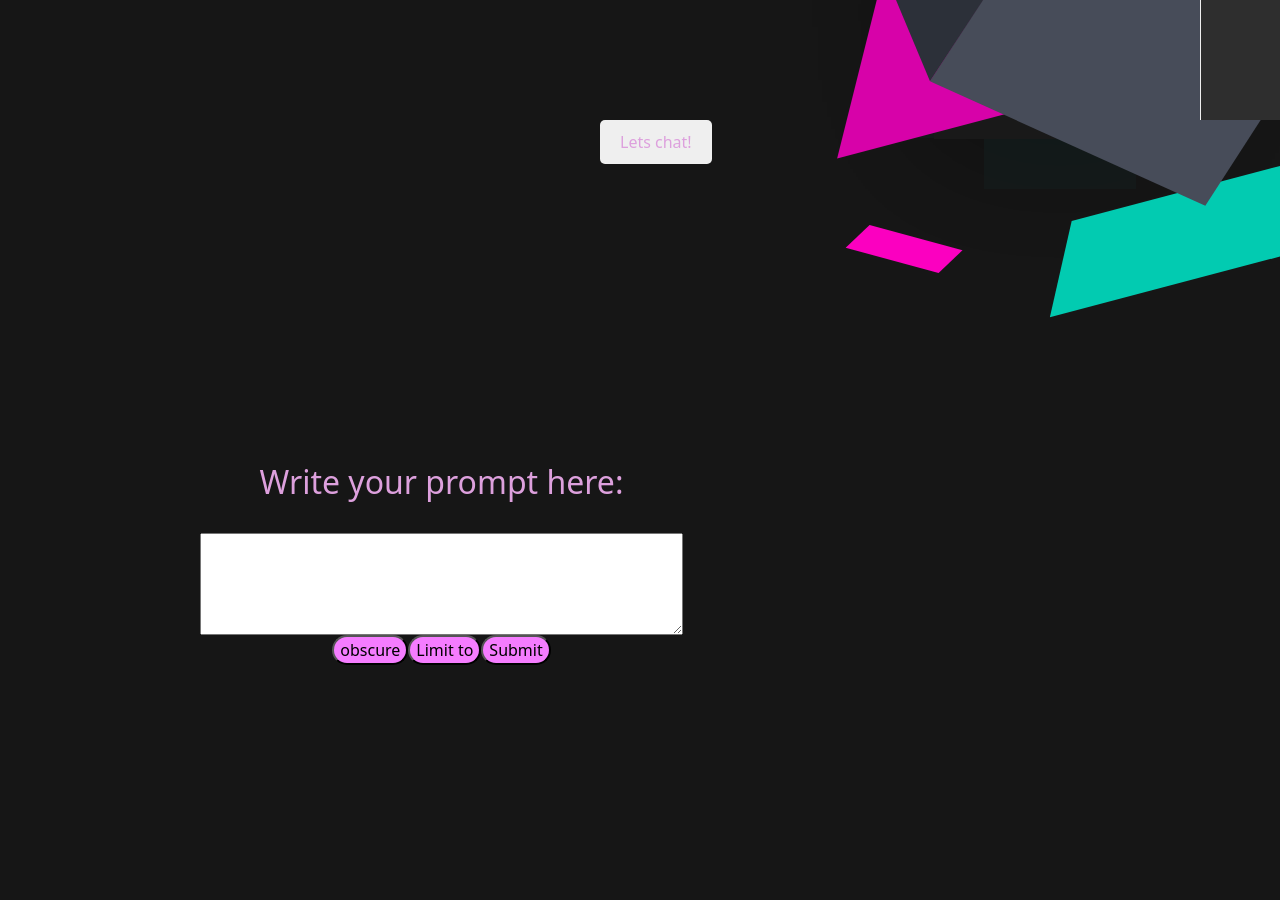
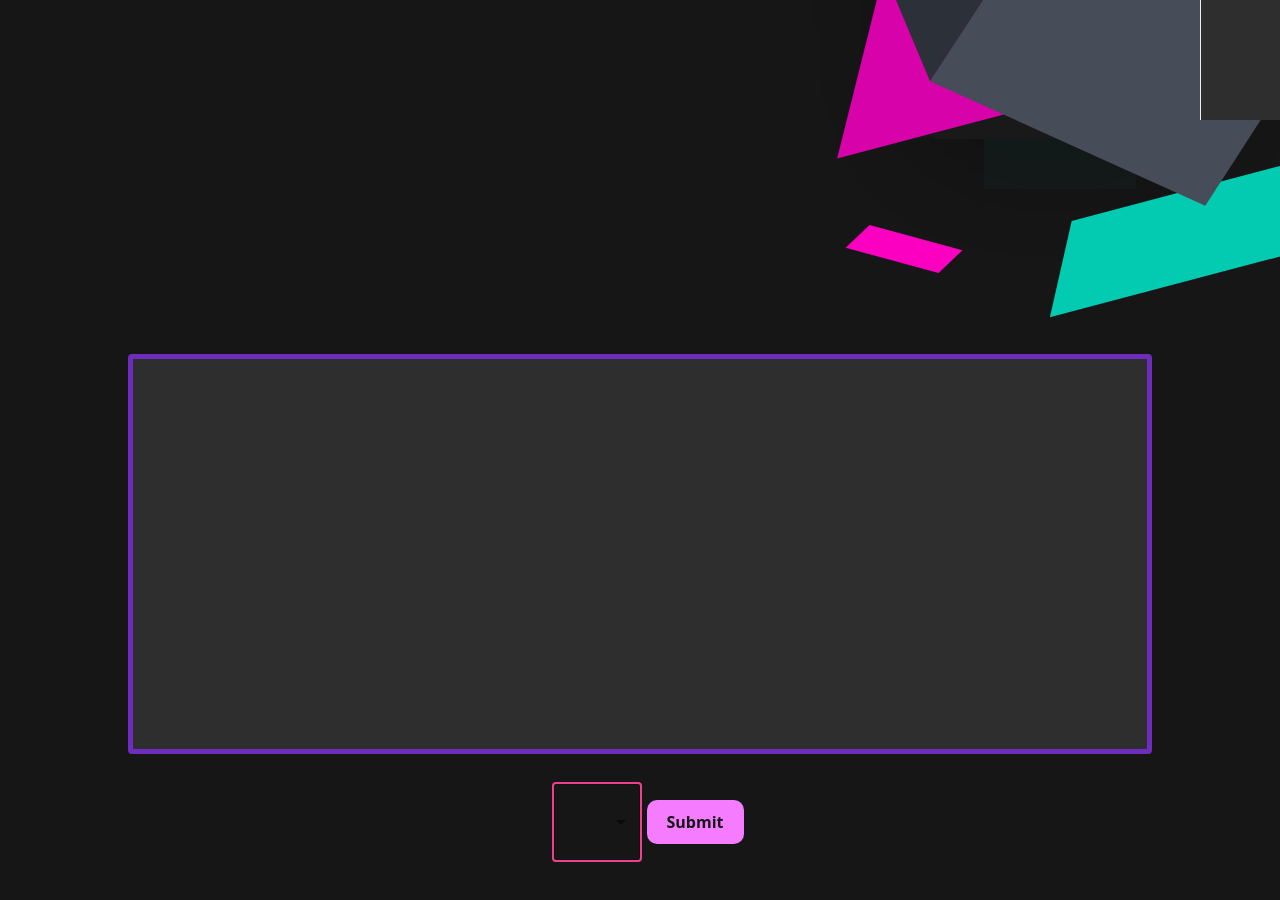
Before and after one commit to Isuru2701/Yolo2.0, a React (Create React App) app: page / in a window 1280 px wide. Shown: the part 680-1580 px from the top of the page. Built offline with nearby package versions, Linux system fonts and the light colour scheme.

Commit message:
adding buttons in ap

```diff
--- a/src/App.css
+++ b/src/App.css
@@ -94,25 +94,41 @@
 }
 
 .text_area {
+  width: 100vw;
   height: 100vh;
   display: flex;
   justify-content: center;
   align-items: center;
   flex-direction: column;
   flex-wrap: wrap;
-  margin-left: 200px;
 }
 
-#prompt {
-  margin-left: 600px;
+.text_area > textarea {
+  width: 80%;
+  height: 50%;
+  padding: 12px 20px;
+  margin: 8px 0;
+  box-sizing: border-box;
+  border: 5px solid var(--tone);
+  border-radius: 4px;
+  background-color: var(--base-grey);
+  color: var(--tone);
+  font-size: 20px;
+  font-weight: bold;
+  resize: none;
+
+}
+
+.landing-button {
   display: flex;
-  justify-content: center;
-  align-items: center;
   padding: 10px 20px;
-  color: plum;
-  border: none;
-  border-radius: 5px;
+  color: var(--tone-highlight);
+  background-color: transparent;
+  border: 2px solid var(--tone-highlight);
+  border-radius: 10px;
+  font-weight: bold;
   cursor: pointer;
+  margin-left: 5px;
 }
 
 .button {
@@ -132,12 +148,24 @@
   border-radius: 50px;
 }
 
-#Submit {
+.submit {
   background: var(--sharp-pink);
   text-align: center;
-  border-radius: 50px;
+  color: var(--base-black);
+  border: none;
+
 }
 
 #write {
   color: plum;
 }
+
+.buttons {
+  display: flex;
+  justify-content: center;
+  align-items: center;
+  flex-direction: row;
+  flex-wrap: wrap;
+  margin-top: 20px;
+  padding-left: 10px;
+}
--- a/src/App.js
+++ b/src/App.js
@@ -1,4 +1,5 @@
 import './App.css';
+import { Select, MenuItem } from '@mui/material';
 
 function App() {
   return (
@@ -15,23 +16,35 @@ function App() {
         <br />
         <h6 style={{ color: 'white', textAlign: 'center' }}> Ready to Dive into a World of Endless Entertainment? Let's Get Started!</h6>
         <br />
-        <p style={{ border: 'none', textAlign: 'center', backgroundColor: 'var(--deep-blue)', borderRadius: '20px', padding: '30px', color: 'var(--highlight-white)', zIndex: 20}}>YOLO is a media recommendation system that helps you find your next obsession, like you're asking a friend!</p>
+        <p style={{ border: 'none', textAlign: 'center', backgroundColor: 'var(--deep-blue)', borderRadius: '20px', padding: '30px', color: 'var(--highlight-white)', zIndex: 20 }}>YOLO is a media recommendation system that helps you find your next obsession, like you're asking a friend!</p>
+        <button class="landing-button" onClick={() => window.location.href = '/#chat'}> Lets chat! </button>
       </div>
       {/*
       <div className='prompts'> */}
-      <center><button id="prompt" onClick={() => window.location.href = '/#chat'}> Lets chat! </button></center>
+
       {/* </div> */}
 
-      <div className='text_area' id='chat'>
-        <h2 id='write'>Write your prompt here:</h2>
+
+      <br />
+      <br />
+      <br />
+      <div className='text_area' id='chat' style = {{zIndex:20}}>
         <br />
         <textarea rows="4" cols="50"></textarea>
 
         <div className='buttons'>
-
-          <button id="obscure">obscure</button>
-          <button id="limit-to">Limit to</button>
-          <button id="Submit">Submit</button>
+          <Select
+            label='Limit'
+            className="landing-button"
+          >
+            <MenuItem value="None">None</MenuItem>
+            <MenuItem value="Movies">Movies</MenuItem>
+            <MenuItem value="TV">TV</MenuItem>
+            <MenuItem value="Anime">Anime</MenuItem>
+            <MenuItem value="Songs">Songs</MenuItem>
+            <MenuItem value="Books">Books</MenuItem>
+          </Select>
+          <button className="landing-button submit">Submit</button>
 
         </div>
 
```
Also changed, not shown: 1 other file (tests, documents, lock files or other folders).
